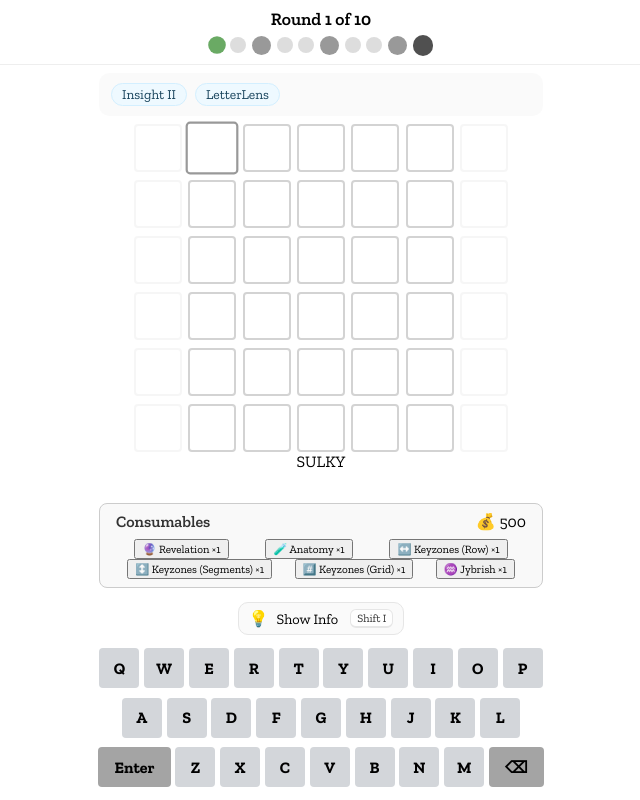
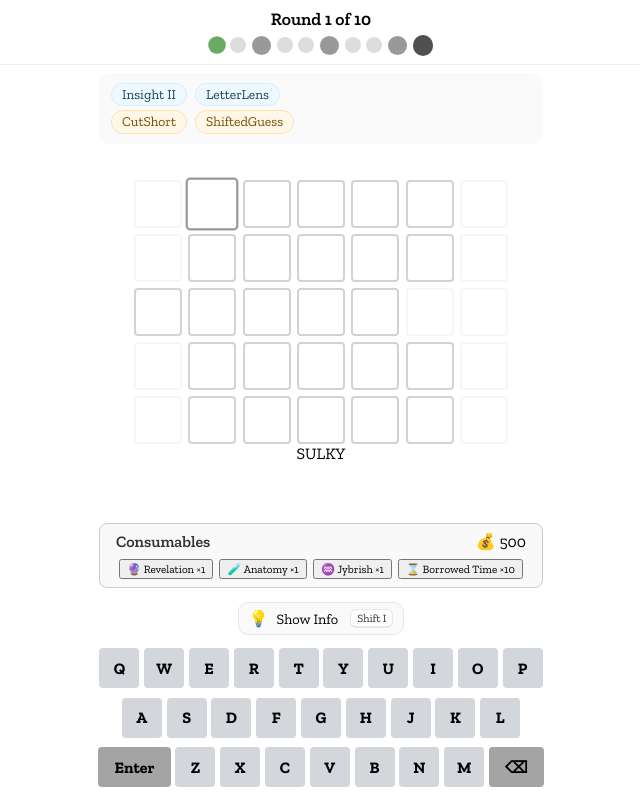
Before and after one commit to gabeszeto/unwordable, a React (Vite) app in the folder game/: page /play in a window 1280 px wide. Shown: the whole page, without its empty margins (319-959 px from the left). Built offline with nearby package versions, Linux system fonts and the light colour scheme.

Commit message:
feat: borrowed time and refactoring rows and what changes in the initial render of the board

```diff
--- a/game/src/contexts/level/LevelContext.jsx
+++ b/game/src/contexts/level/LevelContext.jsx
@@ -1,19 +1,35 @@
-import { createContext, useContext, useState } from 'react';
+// contexts/level/LevelContext.jsx
+import { createContext, useContext, useState, useMemo } from 'react';
 
 const LevelContext = createContext();
 
 export function LevelProvider({ children }) {
-  const [stage, setStage] = useState(0); // Stage 0 = Round 1
+  const [stage, setStage] = useState(0);         // Stage 0 = Round 1
+  const [guessBank, setGuessBank] = useState(0); // ⬅️ survives shop screens
 
   const advanceStage = () => setStage(prev => prev + 1);
 
-  const isBossStage = stage => [4, 10, 16, 18].includes(stage);
-  const isGameStage = stage => stage % 2 === 0;
-  const getRoundNumber = stage => Math.floor(stage / 2) + 1;
-  const resetLevel = () => setStage(0)
+  const isBossStage = (s) => [4, 10, 16, 18].includes(s);
+  const isGameStage = (s) => s % 2 === 0;        // even stages are gameplay
+  const getRoundNumber = (s) => Math.floor(s / 2) + 1;
+  const resetLevel = () => {
+    setStage(0);
+    setGuessBank(0);
+  };
 
-  return (
-    <LevelContext.Provider value={{
+  // Borrowed Time interface
+  const bankGuess = (n = 1, cap = 6) => {
+    setGuessBank(b => Math.min(cap, b + n));
+  };
+
+  // Consume only when a GAME stage starts (caller decides when to call this)
+  const consumeGuessBank = () => {
+    const v = guessBank;
+    if (v) setGuessBank(0);
+    return v;
+  };
+
+  const value = useMemo(() => ({
     stage,
     setStage,
     resetLevel,
@@ -21,7 +37,15 @@ export function LevelProvider({ children }) {
     isBossStage,
     isGameStage,
     getRoundNumber,
-    }}>
+
+    // Borrowed Time API
+    guessBank,
+    bankGuess,
+    consumeGuessBank,
+  }), [stage, guessBank]);
+
+  return (
+    <LevelContext.Provider value={value}>
       {children}
     </LevelContext.Provider>
   );
--- a/game/src/contexts/perks/PerksContext.jsx
+++ b/game/src/contexts/perks/PerksContext.jsx
@@ -6,11 +6,9 @@ export const PerksProvider = ({ children }) => {
     const [perks, setPerks] = useState({
         Revelation: 1,
         Anatomy: 1,
-        KeyzoneRow: 1,
-        KeyzoneSegment: 1,
-        KeyzoneGrid: 1,
         Jybrish: 1,
-        Sixer: 0
+        Sixer: 0,
+        BorrowedTime: 10
     });
 
     // Perk states
--- a/game/src/features/game/GameScreen.jsx
+++ b/game/src/features/game/GameScreen.jsx
@@ -21,7 +21,7 @@ import HintInfoScreen from './popups/HintInfoScreen.jsx'
 import shuffledWordles from '../../assets/shuffled_real_wordles.txt?raw';
 
 export default function GameScreen() {
-  const { stage, setStage, advanceStage } = useLevel();
+  const { stage, setStage, advanceStage, isGameStage, bankGuess, consumeGuessBank } = useLevel();
   const [guesses, setGuesses] = useState([]);
   const { revealedIndices } = useCorrectness();
   const { setDeathInfo } = useDeath();
@@ -34,6 +34,37 @@ export default function GameScreen() {
   const [usedKeys, setUsedKeys] = useState({});
   const [cashEarned, setCashEarned] = useState(0);
   const round = stage / 2 + 1;
+
+  // Logic for cutshort and borrowedGuess
+  const BASE_MAX_GUESSES = 6;
+  const cutShortStacks = passiveDebuffs['CutShort'] || 0;
+
+  // Saved time for next round
+  const [maxGuesses, setMaxGuesses] = useState(BASE_MAX_GUESSES);
+
+  // const nextRoundBonusRef = React.useRef(0);
+
+  // const bankGuessToNextRound = () => {
+  //   nextRoundBonusRef.current = Math.min(
+  //     BASE_MAX_GUESSES,
+  //     nextRoundBonusRef.current + 1
+  //   );
+  // };
+
+  // ⬇️ Recompute only when entering a GAME stage
+  useEffect(() => {
+    if (!isGameStage(stage)) return; // skip shop screens
+
+    const base = BASE_MAX_GUESSES - cutShortStacks;
+    const bank = consumeGuessBank();          // <-- pulls from LevelContext and resets to 0
+    const applied = Math.max(2, Math.min(BASE_MAX_GUESSES, base + bank));
+    setMaxGuesses(applied);
+  }, [stage, cutShortStacks]);
+
+  // debugger
+  useEffect(() => {
+    console.log(`maxguesses changed to ${maxGuesses}`)
+  }, [maxGuesses])
 
   // Perk states
   const [usedPerks, setUsedPerks] = useState([]);
@@ -78,7 +109,10 @@ export default function GameScreen() {
     setSixerMode,
     guesses,
     usedKeys,
-    setUsedKeys
+    setUsedKeys,
+    maxGuesses,
+    setMaxGuesses, // to decrement this round by 1
+    bankGuessToNextRound: () => bankGuess(1, BASE_MAX_GUESSES), // <-- from context
   };
 
   const [virtualKeyHandler, setVirtualKeyHandler] = useState(null);
@@ -235,6 +269,8 @@ export default function GameScreen() {
         setFeedbackShownUpToRow={setFeedbackShownUpToRow}
         setSixerMode={setSixerMode}
         sixerMode={sixerMode}
+        maxGuesses={maxGuesses}
+        stage={stage}
       />
 
       <div className="hud">
--- a/game/src/features/game/components/Board.jsx
+++ b/game/src/features/game/components/Board.jsx
@@ -7,7 +7,6 @@ import { useBoardHelper } from '../../../contexts/BoardHelperContext';
 
 const WORD_LENGTH = 5;
 const MAX_ROW_LENGTH = 7;
-const BASE_GUESSES = 6;
 
 import useKeyboardHandlers from './utils/useKeyboardHandlers';
 
@@ -34,7 +33,9 @@ export default function Board({
   feedbackShownUpToRow,
   setFeedbackShownUpToRow,
   setSixerMode,
-  sixerMode
+  sixerMode,
+  maxGuesses,
+  stage
 }) {
   const [guessRanges, setGuessRanges] = useState([]);
   const { revealedIndices, getRevealedForRow} = useCorrectness();
@@ -45,6 +46,7 @@ export default function Board({
   const [bouncingIndices, setBouncingIndices] = useState([]);
   const [isGameOver, setIsGameOver] = useState(false);
 
+  const layoutRef = useRef(null);
   const [boardInitialized, setBoardInitialized] = useState(false);
 
   // Local debuffs
@@ -65,15 +67,20 @@ export default function Board({
     return Array.from({ length: len }, (_, i) => i + offset);
   };
 
+  function buildRowIndices(rowIndex, params) {
+    const { shortenedFirstRow, shiftedRow, shiftDir } = params;
+    let indices = baseIndices(WORD_LENGTH, MAX_ROW_LENGTH);
+    if (rowIndex === 0) indices = shortenedFirstRow;
+    if (shiftedRow === rowIndex && shiftDir !== 0) {
+      indices = indices.map(i => i + shiftDir).filter(i => i >= 0 && i < MAX_ROW_LENGTH);
+    }
+    return indices;
+  }
+
   // Initial render logic
   const shiftedGuessRowRef = useRef(null);
   const shiftDirectionRef = useRef(null);
   const lockedLetterByRow = useRef({});
-  const [letterLocked, setLetterLocked] = useState(false)
-
-  // Cut Short logic
-  const cutShortStacks = passiveDebuffs['CutShort'] || 0;
-  const MAX_GUESSES = Math.max(1, BASE_GUESSES - cutShortStacks);
 
   // Local Perks
   const { jybrishActive } = usePerks();
@@ -99,83 +106,75 @@ export default function Board({
 
   // THE CHUNKY USEEFFECT FOR INITIAL RENDER BIG BIGBIG
   useEffect(() => {
-    // reset per-round stuff
     setBoardInitialized(false);
     setRowsAfterDebuffs([]);
     lockedLetterByRow.current = {};
-    // (optional) also clear per-row metadata:
-    // setSixerMeta([]); setGuessRanges([]);
+    goldenLieUsedPerRow.current = new Set();
+    goldenLieInjectedIndex.current = {};
 
-    // ----- Step 1: first-row shortening (NoThreedom / NoFoureedom)
-    const firstRowBase = baseIndices(WORD_LENGTH, MAX_ROW_LENGTH); // [1..5]
+    // ----- compute shortened first row
+    const firstRowBase = baseIndices(WORD_LENGTH, MAX_ROW_LENGTH);
     let shortenedFirstRow = firstRowBase;
-    if ('NoThreedom' in passiveDebuffs) {
-      shortenedFirstRow = firstRowBase.filter(i => i !== 1 && i !== 5); // [2,3,4]
-    } else if ('NoFoureedom' in passiveDebuffs) {
+    const hasNo3 = !!passiveDebuffs?.NoThreedom;
+    const hasNo4 = !!passiveDebuffs?.NoFoureedom;
+    if (hasNo3) {
+      shortenedFirstRow = firstRowBase.filter(i => i !== 1 && i !== 5);
+    } else if (hasNo4) {
       const block = Math.random() < 0.5 ? 1 : 5;
-      shortenedFirstRow = firstRowBase.filter(i => i !== block);        // [2..5] or [1..4]
+      shortenedFirstRow = firstRowBase.filter(i => i !== block);
     }
 
-    // ----- Step 2: ShiftedGuess (choose one row & a direction)
-    const shiftActive = (passiveDebuffs['ShiftedGuess'] || 0) > 0;
-    if (shiftActive) {
-      shiftedGuessRowRef.current = Math.random() < 0.5 ? 1 : 2;      shiftDirectionRef.current = Math.random() < 0.5 ? -1 : +1;  // -1 or +1
-    } else {
-      shiftedGuessRowRef.current = null;
-      shiftDirectionRef.current = null;
-    }
+    // ----- choose shifted row + dir once
+    const hasShift = (passiveDebuffs?.ShiftedGuess || 0) > 0;
+    const shiftedRow = hasShift ? (Math.random() < 0.5 ? 1 : 2) : null;
+    const shiftDir   = hasShift ? (Math.random() < 0.5 ? -1 : +1) : 0;
 
-    // helper to apply shift (bounded by board)
-    const applyShift = (indices, rowIndex) => {
-      if (shiftedGuessRowRef.current !== rowIndex || shiftDirectionRef.current == null) return indices;
-      const dir = shiftDirectionRef.current;
-      return indices.map(i => i + dir).filter(i => i >= 0 && i < MAX_ROW_LENGTH);
-    };
+    // stash params for this round
+    layoutRef.current = { shortenedFirstRow, shiftedRow, shiftDir };
 
-    // ----- Step 3: compute all rows after debuffs (no Sixer overlay here)
+    // build rows for current maxGuesses with the frozen params
     const rows = [];
-    for (let row = 0; row < MAX_GUESSES; row++) {
-      let indices = baseIndices(WORD_LENGTH, MAX_ROW_LENGTH);
-      if (row === 0) indices = shortenedFirstRow;       // first-row shorten
-      indices = applyShift(indices, row);               // maybe shifted
-      rows.push(indices);
-    }
-
+    for (let r = 0; r < maxGuesses; r++) rows.push(buildRowIndices(r, layoutRef.current));
     setRowsAfterDebuffs(rows);
 
-    // ----- Step 4: seed LetterLock using the final rows
+    // ----- seed LetterLock once (uses the frozen rows)
     if ('LetterLock' in passiveDebuffs) {
-      const topLetters = ['E', 'A', 'R', 'I', 'O', 'T', 'N', 'S', 'L', 'C'];
-      const eligibleRows = [0,1,2];
-      const lockRow = eligibleRows[Math.floor(Math.random() * eligibleRows.length)];
+      const topLetters = ['E','A','R','I','O','T','N','S','L','C'];
+      const eligibleRows = [0,1,2].filter(r => r < rows.length);
+      if (eligibleRows.length) {
+        const lockRow = eligibleRows[Math.floor(Math.random()*eligibleRows.length)];
         const allowed = rows[lockRow] ?? [];
         if (allowed.length) {
-        // if you want to avoid already revealed cells, do it here (optional)
-        const pool = allowed; // or: allowed.filter(i => !revealedIndices.includes(i))
-        const lockIndex = pool[Math.floor(Math.random() * pool.length)];
-        const lockLetter = topLetters[Math.floor(Math.random() * topLetters.length)];
+          const lockIndex = allowed[Math.floor(Math.random()*allowed.length)];
+          const lockLetter = topLetters[Math.floor(Math.random()*topLetters.length)];
           lockedLetterByRow.current[lockRow] = { index: lockIndex, letter: lockLetter };
-        setLetterLocked(true);
+        }
       }
     }
 
-    // ----- Step 5: seed the current guess row NOW that rows are final
-    {
+    // seed current guess row using frozen first row
     const firstRow = rows[0] ?? [];
     const next = Array(MAX_ROW_LENGTH).fill('');
-      // touch only playable slots (clarity; all others stay '')
     firstRow.forEach(i => { next[i] = ''; });
     setCurrentGuess(next);
-    }
 
-    // ----- Step 6: mark board ready
     setBoardInitialized(true);
+    // eslint-disable-next-line react-hooks/exhaustive-deps
   }, [
-    passiveDebuffs,     // shape/flags that change round layout
-    MAX_GUESSES,
-    MAX_ROW_LENGTH,
-    WORD_LENGTH
+    stage,
+    passiveDebuffs?.NoThreedom,
+    passiveDebuffs?.NoFoureedom,
+    passiveDebuffs?.ShiftedGuess
   ]);
+
+  // Rebuild rows if borrowed time
+  useEffect(() => {
+    if (!layoutRef.current) return;
+    const rows = [];
+    for (let r = 0; r < maxGuesses; r++) rows.push(buildRowIndices(r, layoutRef.current));
+    setRowsAfterDebuffs(rows);
+  }, [maxGuesses, setRowsAfterDebuffs]);
+
 
   const paddedTargetWord = useMemo(() => {
     const padded = Array(MAX_ROW_LENGTH).fill('');
@@ -198,7 +197,7 @@ export default function Board({
     setGuesses,
     targetWord,
     MAX_ROW_LENGTH,
-    MAX_GUESSES,
+    maxGuesses,
     WORD_LENGTH,
     paddedTargetWord,
     setShakeRow,
@@ -455,7 +454,7 @@ export default function Board({
     }
 
     const totalRows = isGameOver ? guesses.length : guesses.length + 1;
-    const remaining = MAX_GUESSES - totalRows;
+    const remaining = maxGuesses - totalRows;
 
     for (let i = 0; i < remaining; i++) {
       const globalRowIndex = totalRows + i;
@@ -471,7 +470,7 @@ export default function Board({
     shakeRow,
     sixerMode,
     sixerMeta,
-    MAX_GUESSES,
+    maxGuesses,
     getRowActiveIndices
   ]);
 
--- a/game/src/features/game/components/boardStyles.css
+++ b/game/src/features/game/components/boardStyles.css
@@ -8,12 +8,18 @@
     font-family: 'Zilla Slab';
     /* border: 2px solid red; */
 }
-
+/*
 .board {
     display: grid;
     grid-template-rows: repeat(6, 1fr);
     gap: 0.5rem;
-}
+} */
+
+.board {
+    display: flex;
+    flex-direction: column;
+    gap: 6px;
+  }
 
 .guess-row {
     display: grid;
--- a/game/src/features/game/components/utils/useKeyboardHandlers.js
+++ b/game/src/features/game/components/utils/useKeyboardHandlers.js
@@ -9,7 +9,7 @@ export default function useKeyboardHandlers({
     setGuesses,
     targetWord,
     MAX_ROW_LENGTH,
-    MAX_GUESSES,
+    maxGuesses,
     paddedTargetWord,
     setShakeRow,
     setBouncingIndices,
@@ -213,7 +213,7 @@ export default function useKeyboardHandlers({
             setTimeout(() => setBouncingIndices([]), 1000);
             setIsGameOver(true);
             onRoundComplete(true, newGuesses);
-        } else if (newGuesses.length >= MAX_GUESSES) {
+        } else if (newGuesses.length >= maxGuesses) {
             setIsGameOver(true);
             onRoundComplete(false, newGuesses, 'Out of guesses', targetWord);
         }
@@ -246,7 +246,7 @@ export default function useKeyboardHandlers({
             const rowActiveIndices = getRowActiveIndices(guesses.length);
             const locked = lockedLetterByRow?.current?.[guesses.length]; // 👈 Add this here
 
-            if (guesses.length >= MAX_GUESSES) return; // Prevent extra guesses
+            if (guesses.length >= maxGuesses) return; // Prevent extra guesses
 
             if (key === 'ENTER') {
                 const guessStr = rowActiveIndices.map(i => currentGuess[i]).join('');
--- /dev/null
+++ b/game/src/features/perks/components/BorrowedTime.jsx
@@ -0,0 +1,57 @@
+import '../perks.css';
+import { usePerks } from '../../../contexts/perks/PerksContext';
+
+export default function BorrowedTime({
+  perkKey = 'BorrowedTime',
+  usedPerks,
+  markAsUsed,
+  remaining,
+
+  // from sharedProps (you already pass these)
+  guesses,
+  maxGuesses,
+  setMaxGuesses,
+  bankGuessToNextRound,
+}) {
+  const { perks, usePerk } = usePerks();
+  const qty = perks[perkKey] || 0;
+  const alreadyUsed = usedPerks.includes(perkKey);
+
+  // Safety rails
+  const MIN_THIS_ROUND = 2;
+  const guessesLeft = maxGuesses - guesses.length;
+
+  // Can’t use if:
+  // - you’d drop below 2 guesses this round
+  // - or you only have 1 guess left right now (would soft-lock)
+  const cannotSpare = maxGuesses <= MIN_THIS_ROUND || guessesLeft <= 1;
+
+  const disabled = alreadyUsed || qty <= 0 || cannotSpare;
+
+  const handleUse = () => {
+    if (disabled) return;
+
+    // -1 this round (clamped)
+    setMaxGuesses(prev => Math.max(MIN_THIS_ROUND, prev - 1));
+
+    // +1 next round (your GameScreen clamps to 6 on round start)
+    bankGuessToNextRound();
+
+    // consume
+    markAsUsed(perkKey);
+    usePerk(perkKey);
+  };
+
+  return (
+    <button
+      className="perk-button"
+      onClick={handleUse}
+      disabled={disabled}
+      title={
+        cannotSpare ? 'You can’t spare a guess this round' : undefined
+      }
+    >
+      ⌛️ Borrowed Time ×{remaining}
+    </button>
+  );
+}
--- a/game/src/features/perks/perkRegistry.js
+++ b/game/src/features/perks/perkRegistry.js
@@ -6,6 +6,7 @@ import Anatomy from './components/Anatomy';
 import Jybrish from './components/Jybrish';
 import Sixer from './components/Sixer';
 import DeadKeys from './components/DeadKeys';
+import BorrowedTime from './components/BorrowedTime';
 
 
 export const perkRegistry = {
@@ -65,6 +66,13 @@ export const perkRegistry = {
     weight: 5,
     component: DeadKeys
   },
+  BorrowedTime: {
+    name: "⌛️ Borrowed Time",
+    description: "Removes a guess from this round and adds it to the next round.",
+    cost: 6,
+    weight: 300,
+    component: BorrowedTime
+  },
 };
 
 
@@ -92,7 +100,7 @@ export const perkRegistry = {
 //     // 🃏 Wild
 //     borrowedTime: {
 //         name: "Borrowed Time",
-//         description: "Save a guess now to use in the next round.",
+//         description: "Remove a guess now to use in the next round.",
 //         rarity: "rare",
 //     },
 //     wager: {
--- a/game/src/features/shop/ShopScreen.jsx
+++ b/game/src/features/shop/ShopScreen.jsx
@@ -3,6 +3,7 @@ import { useCash } from '../../contexts/cash/CashContext';
 import { useLevel } from '../../contexts/level/LevelContext';
 import { usePerks } from '../../contexts/perks/PerksContext';
 import { useSkills } from '../../contexts/skills/SkillsContext';
+import { useDebuffs } from '../../contexts/debuffs/DebuffsContext';
 
 import { pickUniqueOffers, pickWeightedKeyzone } from './shopUtils'; // perks + skills
 import ShopInventoryPanel from './ShopInventoryPanel';
@@ -15,6 +16,7 @@ export default function ShopScreen() {
   const { stage, advanceStage } = useLevel();
   const { addPerk } = usePerks();
   const { activeSkills, upgradeSkill } = useSkills();
+  const { activeDebuffs, passiveDebuffs } = useDebuffs();
 
   const [offers, setOffers] = useState([]);
   const [purchasingId, setPurchasingId] = useState(null);
@@ -47,12 +49,14 @@ export default function ShopScreen() {
   const [shopVersion, setShopVersion] = useState(0);
 
   useEffect(() => {
-    // build once per stage (and when rerolled), using the snapshot of activeSkills
-    setOffers(pickUniqueOffers({ count: 3, activeSkills, stage }));
+    setOffers(pickUniqueOffers({
+      count: 3,
+      activeSkills,
+      stage,
+      debuffs: { activeDebuffs, passiveDebuffs } // 👈 pass through
+    }));
     setPurchasedSet(new Set());
-    // eslint-disable-next-line react-hooks/exhaustive-deps
-  }, [stage, shopVersion]);
-
+  }, [stage, activeSkills, activeDebuffs, passiveDebuffs, shopVersion]);
 
   const handleBuy = async (offer) => {
     const { id, type, cost } = offer;
--- a/game/src/features/shop/shopUtils.js
+++ b/game/src/features/shop/shopUtils.js
@@ -58,12 +58,15 @@ export function getNextSkillLevelMeta(skillKey, currentLevel = 0) {
 /* ----------------- pools ----------------- */
 
 // Build weighted perk pool (including virtual entries)
-function buildWeightedPerkPool(stage) {
+function buildWeightedPerkPool(stage, debuffs) {
   const weighted = [];
+  const hasCutShort = !!debuffs?.activeDebuffs?.includes?.('CutShort') ||
+    (debuffs?.passiveDebuffs?.CutShort ?? 0) > 0;
 
   // Real perks (exclude keyzone direct)
   for (const [id, perk] of Object.entries(perkRegistry)) {
     if (keyzonePerkIds.includes(id)) continue;
+    if (id === 'BorrowedTime' && !hasCutShort) continue;
 
     const minStage = perk.shop?.minStage ?? 1;
     const maxStage = perk.shop?.maxStage ?? 20;
@@ -153,8 +156,8 @@ export function pickWeightedKeyzone(perkIds = []) {
 /* ----------------- unified picker ----------------- */
 
 // Public API: pick from a unified pool
-export function pickUniqueOffers({ count = 3, activeSkills = {}, stage = 1 }) {
-  const perkPool = buildWeightedPerkPool(stage);
+export function pickUniqueOffers({ count = 3, activeSkills = {}, stage = 1, debuffs = null }) {
+  const perkPool = buildWeightedPerkPool(stage, debuffs);
   const skillPool = buildWeightedSkillPool(activeSkills, stage);
   const pool = [...perkPool, ...skillPool];
 
```
Also changed, not shown: game/src/features/GameStageManager.jsx (+5 -7 lines). Lines whose indentation alone changed are shown as unchanged.
